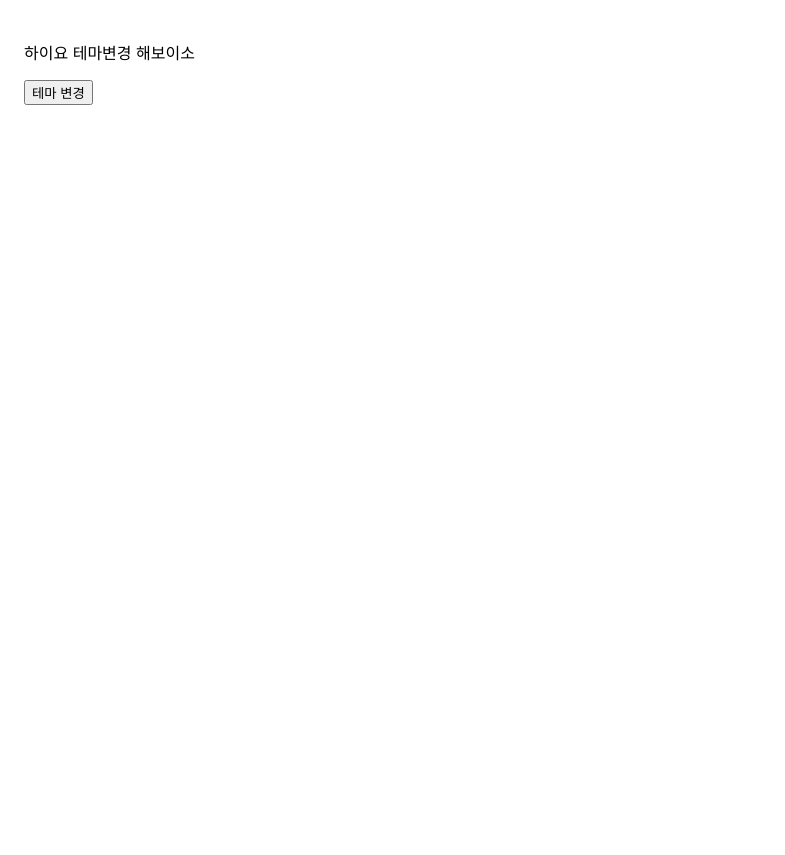
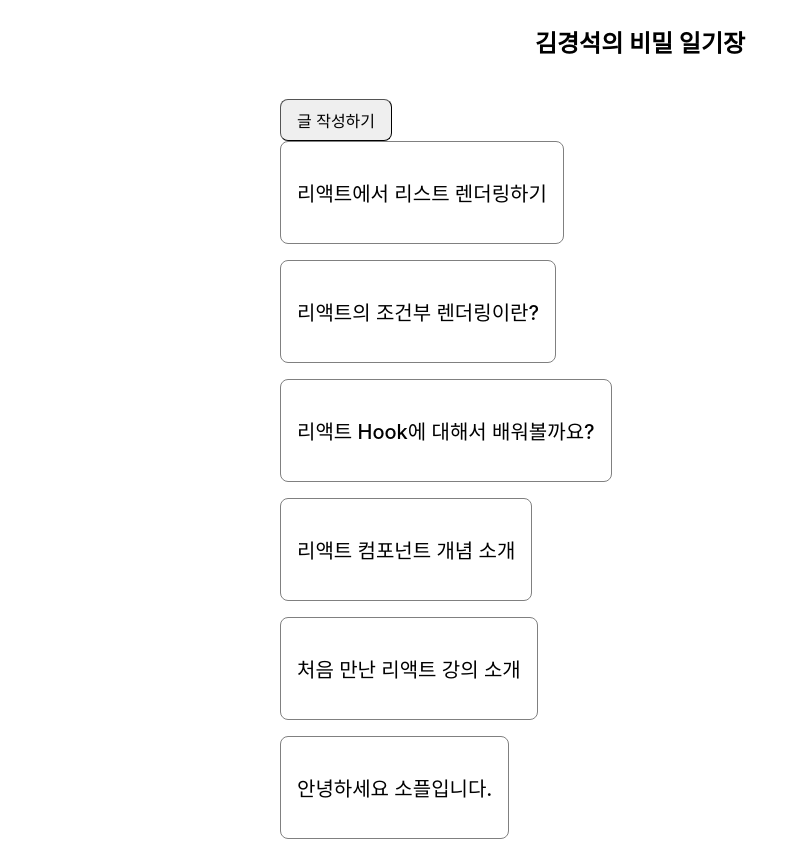
Before and after one commit to drather/react-study, a React (Create React App) app: page / in a window 1280 px wide. Shown: the whole page, without its empty margins (0-785 px from the left). Built offline with nearby package versions, Linux system fonts and the light colour scheme.

Commit message:
App.js, index.js commit

```diff
--- a/src/App.js
+++ b/src/App.js
@@ -1,25 +1,32 @@
-import logo from './logo.svg';
-import './App.css';
+import React from "react";
+import {
+    BrowserRouter,
+    Routes,
+    Route
+} from "react-router-dom";
+import styled from "styled-components";
 
-function App() {
-  return (
-    <div className="App">
-      <header className="App-header">
-        <img src={logo} className="App-logo" alt="logo" />
-        <p>
-          Edit <code>src/App.js</code> and save to reload.
-        </p>
-        <a
-          className="App-link"
-          href="https://reactjs.org"
-          target="_blank"
-          rel="noopener noreferrer"
-        >
-          Learn React
-        </a>
-      </header>
-    </div>
-  );
+import MainPage from "./component/page/MainPage";
+import PostWritePage from "./component/page/PostWritePage";
+import PostViewPage from "./component/page/PostViewPage";
+
+const MainTitleText = styled.p`
+    font-size: 24px;
+    font-weight: bold;
+    text-align: center;
+`;
+
+function App(props) {
+    return (
+        <BrowserRouter>
+            <MainTitleText> 김경석의 비밀 일기장 </MainTitleText>
+            <Routes>
+                <Route index element={<MainPage />} />
+                <Route path="post-write" element={<PostWritePage />} />
+                <Route path="post/:postId" element={<PostViewPage />} />
+            </Routes>
+        </BrowserRouter>
+    );
 }
 
 export default App;
--- a/src/index.js
+++ b/src/index.js
@@ -5,6 +5,7 @@ import App from './App';
 import reportWebVitals from './reportWebVitals';
 
 import Library from './_study/ch03/Library'
+
 import Clock from './_study/ch04/Clock'
 
 import CommentList from './_study/ch05/CommentList'
@@ -15,18 +16,35 @@ import Accomodate from './_study/ch07/Accomodate'
 
 import ConfirmButtonClass from './_study/ch08/ConfirmButtonClass';
 import ConfirmButtonFunction from './_study/ch08/ConfirmButtonFunction';
+
 import Toolbar from './_study/ch09/Toolbar';
 import LandingPage from './_study/ch09/LandingPage';
+
 import AttendanceBookWithoutKey from './_study/ch10/AttendanceBook';
 import AttendanceBookWithKey from './_study/ch10/AttendanceBook';
 import AttendanceBookWithKeyFormattedString from './_study/ch10/AttendanceBook';
 import AttendanceBookWithKeyIndex from './_study/ch10/AttendanceBook';
+
 import SignUp from './_study/ch11/SignUp';
+
 import Calculator from './_study/ch12/Calculator';
+
 import ProfileCard from './_study/ch13/ProfileCard';
+
 import KksCard from './_study/ch13/KksCard';
+
 import DarkOrLight from './_study/ch14/DarkOrLight';
+
 import Blocks from './_study/ch15/Block';
+
+// mini-blog
+ReactDOM.render(
+  <React.StrictMode>
+    <App />
+  </React.StrictMode>,
+  document.getElementById('root')
+)
+
 
 // ch04
 // setInterval(() => {
@@ -121,12 +139,12 @@ import Blocks from './_study/ch15/Block';
 
 
 //ch14
-ReactDOM.render(
-  <React.StrictMode>
-    <DarkOrLight/>
-  </React.StrictMode>,
-  document.getElementById('root')
-);
+// ReactDOM.render(
+//   <React.StrictMode>
+//     <DarkOrLight/>
+//   </React.StrictMode>,
+//   document.getElementById('root')
+// );
 
 //ch15
 // ReactDOM.render(
```
